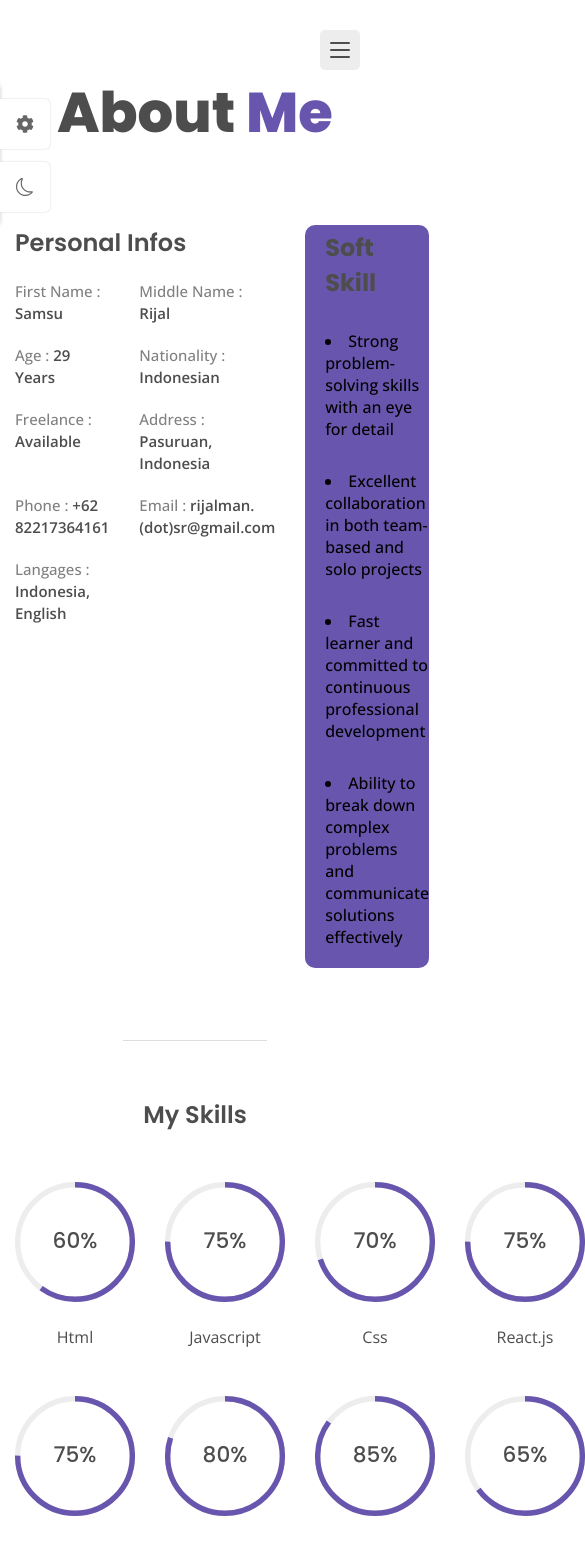
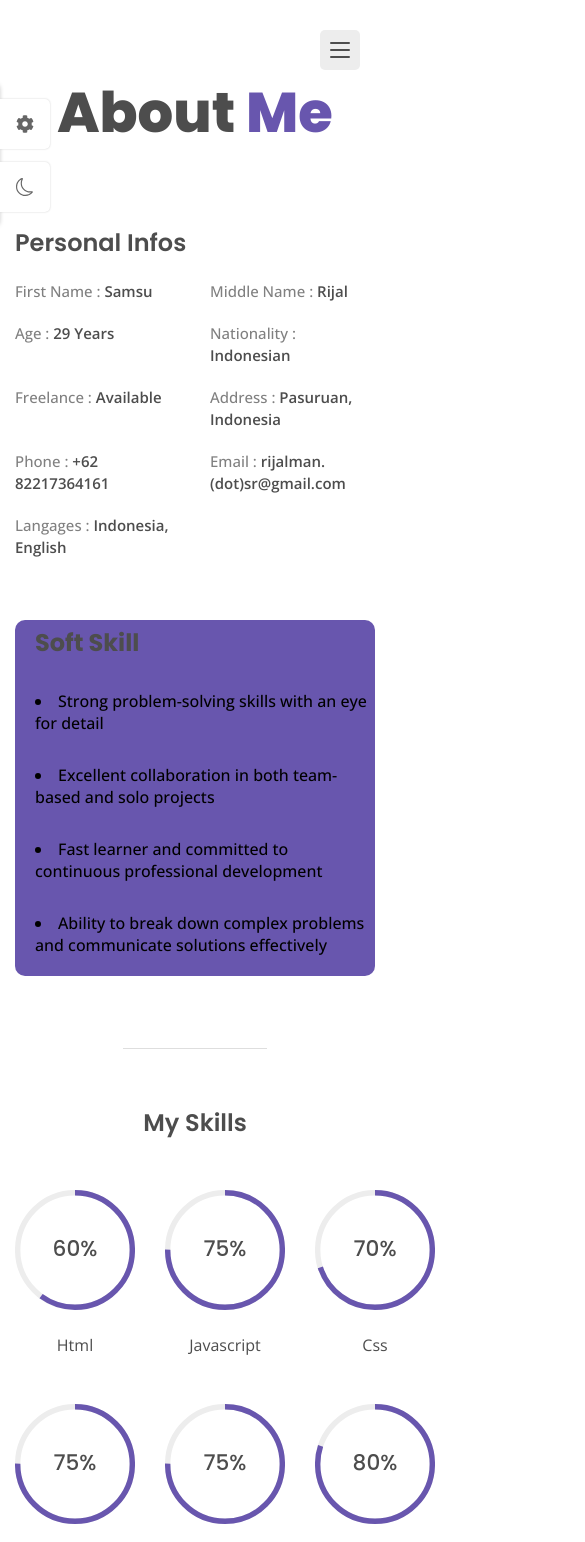
Before and after one commit to Iyalodon/portofolio, a React (Vite) app: page /about in a window 390 px wide. Shown: the top 1542 px of the page, 585 px wide, since content can reach past the window. Built offline with nearby package versions, Linux system fonts and the light colour scheme.

Commit message:
responsive

```diff
--- a/src/pages/about/about.css
+++ b/src/pages/about/about.css
@@ -173,3 +173,15 @@
   border-radius: 10px;
   color: black;
 }
+
+@media (max-width: 768px) {
+  .about__container {
+    grid-template-columns: 1fr;
+  }
+
+  .skills__container {
+    grid-template-columns: repeat(3, 1fr);
+    justify-items: center;
+    row-gap: 48px;
+  }
+}
--- a/src/pages/porto/portofolio.css
+++ b/src/pages/porto/portofolio.css
@@ -117,7 +117,9 @@
   }
   .modal__close {
     position: absolute;
-    top: 2%;
-    left: 88%;
+    top: 0.5%;
+    left: 92.5%;
+    width: 25px;
+    height: 25px;
   }
 }
```
